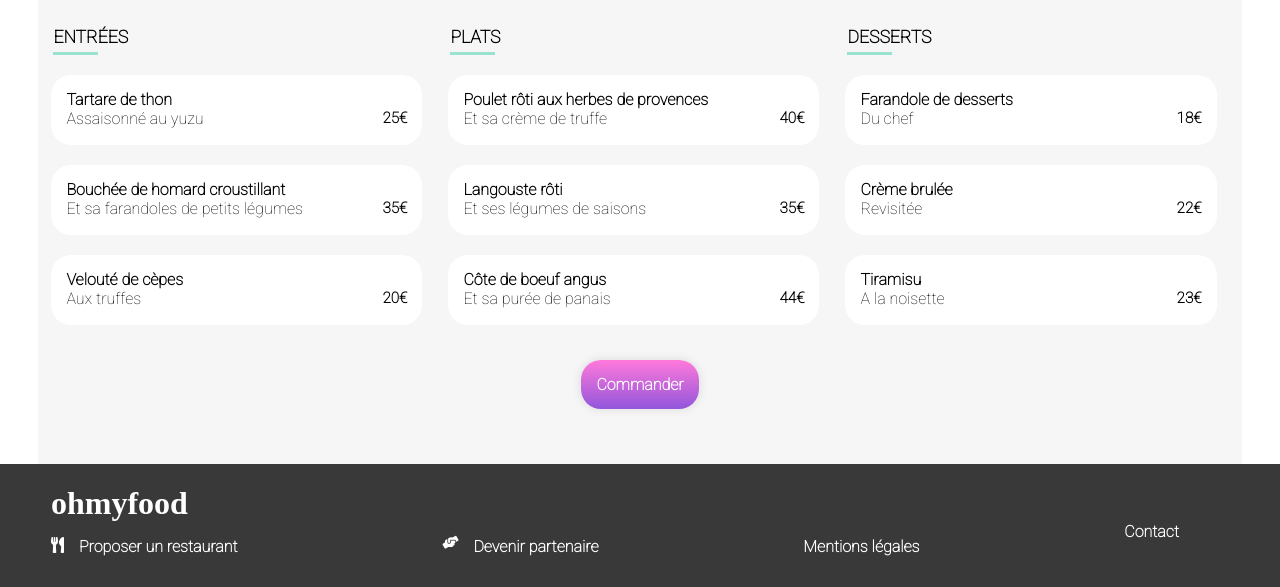
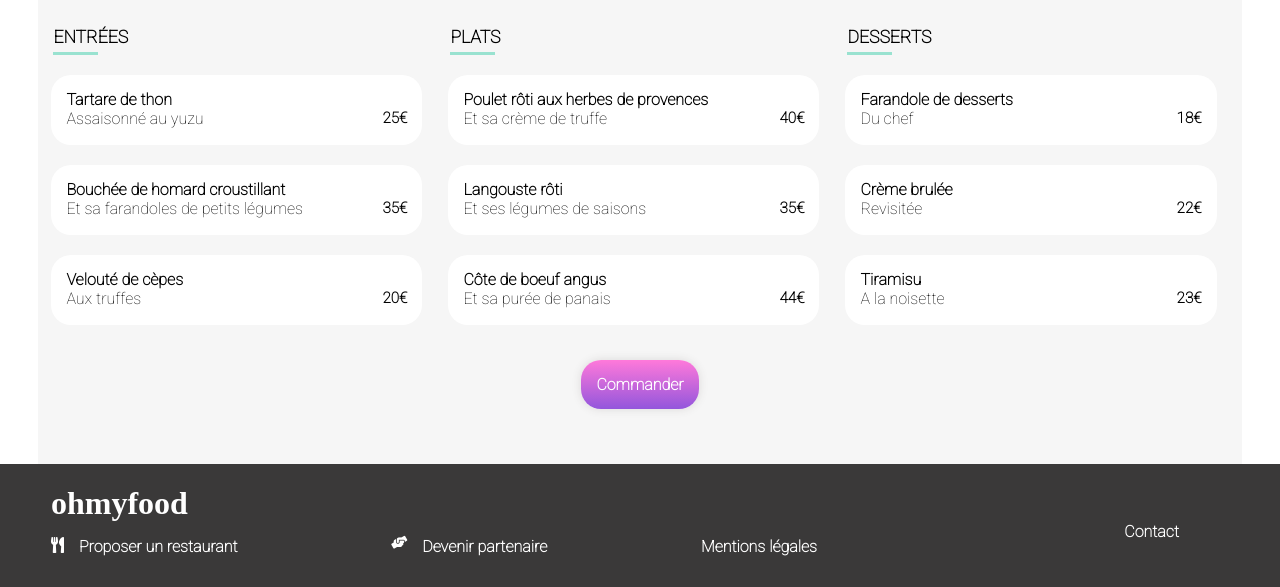
Before and after one commit to CHE-MIMA/CheurfaFahima_3_20072021, a website: page delice-des-sens.html in a window 1280 px wide. Shown: the part 535-1122 px from the top of the page. Drawn offline with Linux system fonts and the light colour scheme; a web font is replaced by a local one.

Commit message:
fix footer

```diff
--- a/delice-des-sens.html
+++ b/delice-des-sens.html
@@ -157,7 +157,7 @@
                     <i class="fas fa-hands-helping"></i>
                     <p>Devenir partenaire</p>
                 </a>
-                <a class=" footer__contenu" href="#"> Mentions légales</a>
+                <a class=" footer__contenu" href="#"> Mentions légales</a><br>
                 <a class=" footer__contact" href="mailto:ohmyfood@gmail.com"> Contact </a>
             </div>
         </div>
```
Also changed, not shown: française.html (+1 -1 lines), note-enchantee.html (+1 -1 lines), palette-du-gout.html (+1 -1 lines).
